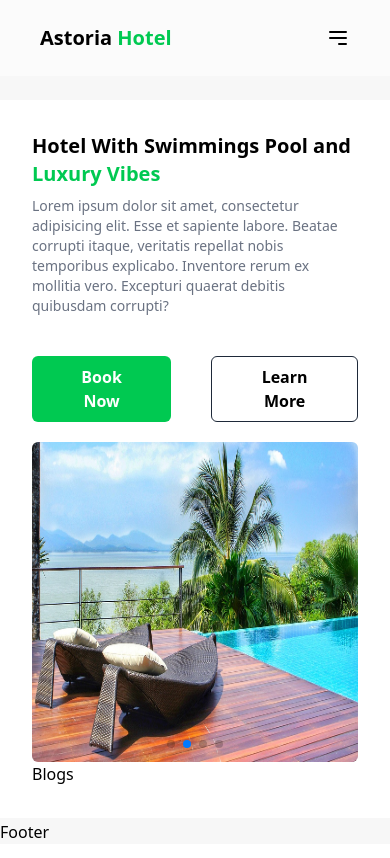
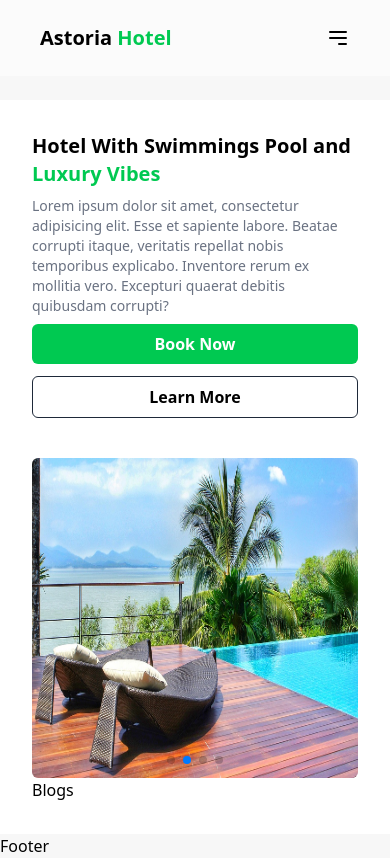
Before and after one commit to devmamunbd/astoria-hotel-client, a React (Vite) app: page / in a window 390 px wide. Built offline with nearby package versions, Linux system fonts and the light colour scheme.

Commit message:
fix banner issue

```diff
--- a/src/pages/home/Hero.jsx
+++ b/src/pages/home/Hero.jsx
@@ -14,11 +14,11 @@ import Img4 from "../../assets/banner/b4.jpg"
 
 const Hero = () => {
   return (
-    <div className='grid grid-cols-1 md:grid-cols-2 items-center gap-5'>
+    <div className='grid grid-cols-1 md:grid-cols-2 items-center gap-10'>
         <div>
-            <h1 className='text-xl md:text-4xl font-bold '>Hotel With Swimmings Pool and <br /> <span className='text-green-500'>Luxury Vibes</span></h1>
+            <h1 className='text-xl md:text-2xl lg:text-4xl font-bold '>Hotel With Swimmings Pool and <br /> <span className='text-green-500'>Luxury Vibes</span></h1>
             <p className='text-sm md:text-[16px] mt-2 text-gray-500'>Lorem ipsum dolor sit amet, consectetur adipisicing elit. Esse et sapiente labore. Beatae corrupti itaque, veritatis repellat nobis temporibus explicabo. Inventore rerum ex mollitia vero. Excepturi quaerat debitis quibusdam corrupti?</p>
-            <div className='mt-10 flex gap-10 '>
+            <div className='mt-2 lg:mt-10 flex flex-col lg:flex-row gap-3 lg:gap-10 '>
                 <button className='bg-green-500 cursor-pointer px-12 py-2 text-white font-semibold rounded-md'>Book Now</button>
                 <button className='bg-transparent border cursor-pointer border-gray-800 px-12 py-2 text-black font-semibold rounded-md'>Learn More</button>
             </div>
```
